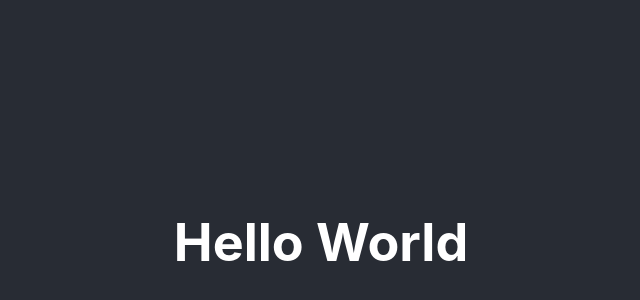
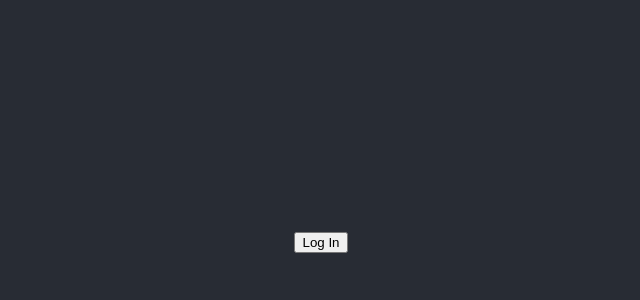
Before and after one commit to Teqwon-Norman/RetireWise, a React (Create React App) app in the folder frontend/: page / in a window 1280 px wide. Shown: the part 158-458 px from the top of the page, without its empty margins (319-959 px from the left). Built offline with nearby package versions, Linux system fonts and the light colour scheme.

Commit message:
This is a commit for the landing page

```diff
--- a/frontend/package.json
+++ b/frontend/package.json
@@ -3,6 +3,7 @@
     "version": "0.1.0",
     "private": true,
     "dependencies": {
+        "@auth0/auth0-react": "^2.2.3",
         "@emotion/core": "^11.0.0",
         "@emotion/react": "^11.11.1",
         "@emotion/styled": "^11.11.0",
--- a/frontend/src/App.js
+++ b/frontend/src/App.js
@@ -1,11 +1,15 @@
 import logo from './logo.svg';
 import './App.css';
+import React from "react";
+import { useAuth0 } from "@auth0/auth0-react";
 
 function App() {
+  const { loginWithRedirect } = useAuth0();
+
   return (
     <div className="App">
       <header className="App-header">
-        <h1>Hello World</h1>
+        <button onClick={() => loginWithRedirect()}>Log In</button>
       </header>
     </div>
   );
--- a/frontend/src/index.js
+++ b/frontend/src/index.js
@@ -3,12 +3,21 @@
 import './index.css';
 import App from './App';
 import reportWebVitals from './reportWebVitals';
+import { Auth0Provider } from '@auth0/auth0-react';
 
 const root = ReactDOM.createRoot(document.getElementById('root'));
 root.render(
-  <React.StrictMode>
-    <App />
-  </React.StrictMode>
+  <Auth0Provider
+    domain="dev-t7qwadx5d8z4v2ib.us.auth0.com"
+    clientId="7rj3EB1K0tr9s4xb6BFsTYzweXDTQGlB"
+    authorizationParams={{
+      redirect_uri: window.location.origin
+    }}
+  >
+    <React.StrictMode>
+      <App />
+    </React.StrictMode>
+  </Auth0Provider>,
 );
 
 // If you want to start measuring performance in your app, pass a function
```
Also changed, not shown: 1 other file (tests, documents, lock files or other folders). Lines whose indentation alone changed are shown as unchanged.
